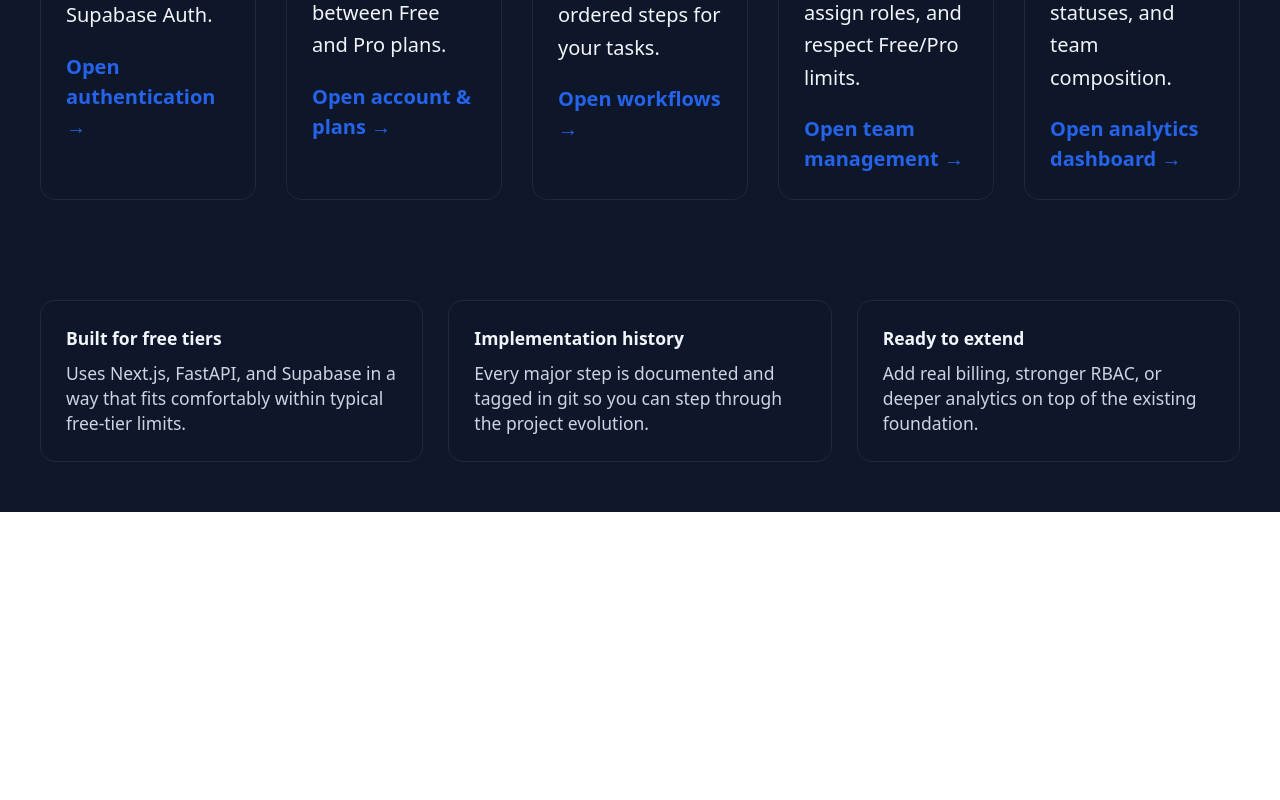
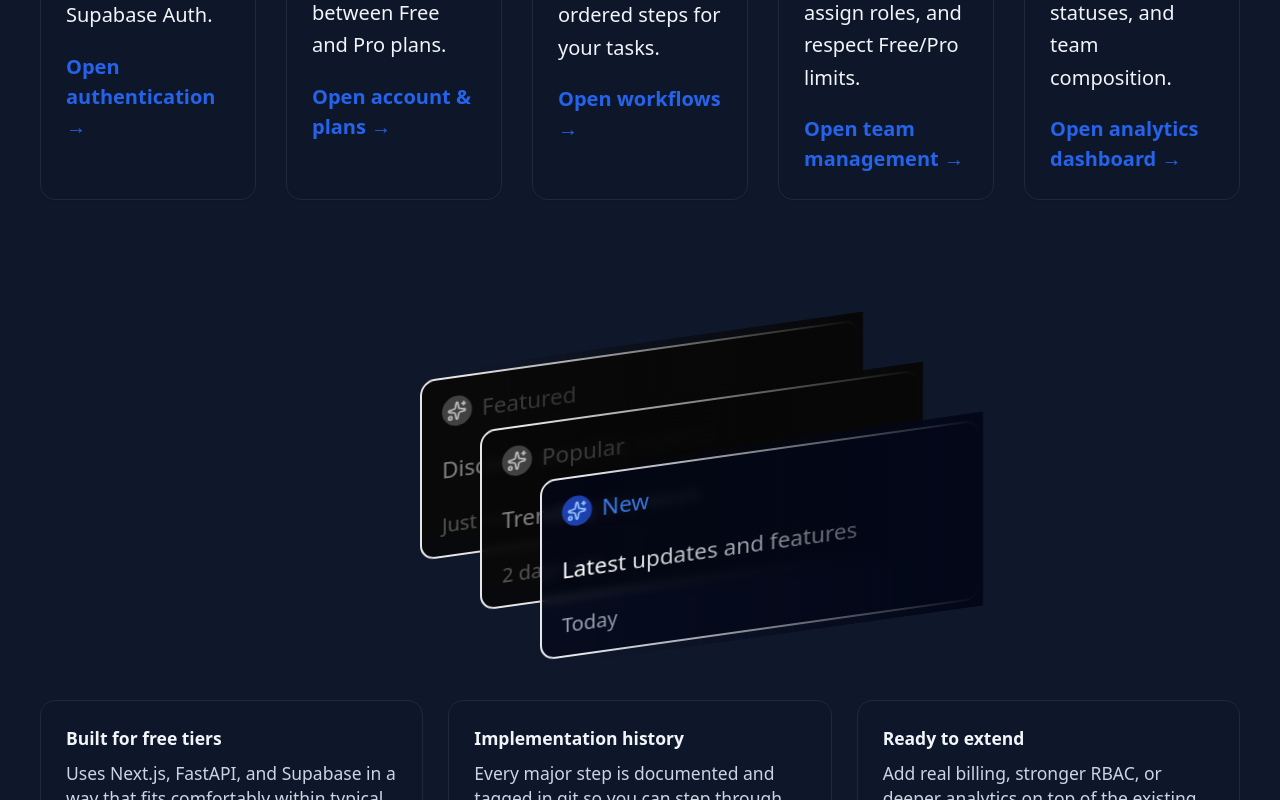
Before and after one commit to yskhub/TaskVault, a Next.js app in the folder taskvault-frontend/: page / in a window 1280 px wide. Shown: the part 600-1400 px from the top of the page. Before the commit the page ends 1112 px from the top, so only its background shows below. Built offline with nearby package versions, Linux system fonts and the light colour scheme.

Commit message:
Add display cards component and update home layout

```diff
--- a/taskvault-frontend/app/page.tsx
+++ b/taskvault-frontend/app/page.tsx
@@ -2,6 +2,8 @@
 
 import Link from "next/link";
 import { motion } from "framer-motion";
+
+import { DisplayCardsDemo } from "@/components/ui/demo";
 
 const sections = [
   {
@@ -104,6 +106,8 @@ export default function Home() {
           ))}
         </motion.section>
 
+        <DisplayCardsDemo />
+
         <motion.section
           className="mt-4 grid gap-5 md:grid-cols-3 text-sm text-slate-300"
           initial={{ opacity: 0, y: 10 }}
--- /dev/null
+++ b/taskvault-frontend/components/ui/demo.tsx
@@ -0,0 +1,48 @@
+"use client";
+
+import { Sparkles } from "lucide-react";
+
+import DisplayCards from "@/components/ui/display-cards";
+
+const defaultCards = [
+  {
+    icon: <Sparkles className="size-4 text-blue-300" />,
+    title: "Featured",
+    description: "Discover amazing content",
+    date: "Just now",
+    iconClassName: "text-blue-500",
+    titleClassName: "text-blue-500",
+    className:
+      "[grid-area:stack] hover:-translate-y-10 before:absolute before:w-[100%] before:outline-1 before:rounded-xl before:outline-border before:h-[100%] before:content-[''] before:bg-blend-overlay before:bg-background/50 grayscale-[100%] hover:before:opacity-0 before:transition-opacity before:duration-700 hover:grayscale-0 before:left-0 before:top-0",
+  },
+  {
+    icon: <Sparkles className="size-4 text-blue-300" />,
+    title: "Popular",
+    description: "Trending this week",
+    date: "2 days ago",
+    iconClassName: "text-blue-500",
+    titleClassName: "text-blue-500",
+    className:
+      "[grid-area:stack] translate-x-12 translate-y-10 hover:-translate-y-1 before:absolute before:w-[100%] before:outline-1 before:rounded-xl before:outline-border before:h-[100%] before:content-[''] before:bg-blend-overlay before:bg-background/50 grayscale-[100%] hover:before:opacity-0 before:transition-opacity before:duration-700 hover:grayscale-0 before:left-0 before:top-0",
+  },
+  {
+    icon: <Sparkles className="size-4 text-blue-300" />,
+    title: "New",
+    description: "Latest updates and features",
+    date: "Today",
+    iconClassName: "text-blue-500",
+    titleClassName: "text-blue-500",
+    className:
+      "[grid-area:stack] translate-x-24 translate-y-20 hover:translate-y-10",
+  },
+];
+
+export function DisplayCardsDemo() {
+  return (
+    <div className="flex min-h-[320px] w-full items-center justify-center py-10">
+      <div className="w-full max-w-3xl">
+        <DisplayCards cards={defaultCards} />
+      </div>
+    </div>
+  );
+}
--- /dev/null
+++ b/taskvault-frontend/components/ui/display-cards.tsx
@@ -0,0 +1,75 @@
+"use client";
+
+import type { ReactNode } from "react";
+import { Sparkles } from "lucide-react";
+
+import { cn } from "@/lib/utils";
+
+interface DisplayCardProps {
+  className?: string;
+  icon?: ReactNode;
+  title?: string;
+  description?: string;
+  date?: string;
+  iconClassName?: string;
+  titleClassName?: string;
+}
+
+function DisplayCard({
+  className,
+  icon = <Sparkles className="size-4 text-blue-300" />,
+  title = "Featured",
+  description = "Discover amazing content",
+  date = "Just now",
+  iconClassName = "text-blue-500",
+  titleClassName = "text-blue-500",
+}: DisplayCardProps) {
+  return (
+    <div
+      className={cn(
+        "relative flex h-36 w-[22rem] -skew-y-[8deg] select-none flex-col justify-between rounded-xl border-2 bg-muted/70 backdrop-blur-sm px-4 py-3 transition-all duration-700 after:absolute after:-right-1 after:top-[-5%] after:h-[110%] after:w-[20rem] after:bg-gradient-to-l after:from-background after:to-transparent after:content-[''] hover:border-white/20 hover:bg-muted [&>*]:flex [&>*]:items-center [&>*]:gap-2",
+        className
+      )}
+    >
+      <div>
+        <span className={cn("relative inline-block rounded-full bg-blue-800 p-1", iconClassName)}>
+          {icon}
+        </span>
+        <p className={cn("text-lg font-medium", titleClassName)}>{title}</p>
+      </div>
+      <p className="whitespace-nowrap text-lg">{description}</p>
+      <p className="text-muted-foreground">{date}</p>
+    </div>
+  );
+}
+
+interface DisplayCardsProps {
+  cards?: DisplayCardProps[];
+}
+
+export default function DisplayCards({ cards }: DisplayCardsProps) {
+  const defaultCards: DisplayCardProps[] = [
+    {
+      className:
+        "[grid-area:stack] hover:-translate-y-10 before:absolute before:w-[100%] before:outline-1 before:rounded-xl before:outline-border before:h-[100%] before:content-[''] before:bg-blend-overlay before:bg-background/50 grayscale-[100%] hover:before:opacity-0 before:transition-opacity before:duration:700 hover:grayscale-0 before:left-0 before:top-0",
+    },
+    {
+      className:
+        "[grid-area:stack] translate-x-16 translate-y-10 hover:-translate-y-1 before:absolute before:w-[100%] before:outline-1 before:rounded-xl before:outline-border before:h-[100%] before:content-[''] before:bg-blend-overlay before:bg-background/50 grayscale-[100%] hover:before:opacity-0 before:transition-opacity before:duration:700 hover:grayscale-0 before:left-0 before:top-0",
+    },
+    {
+      className:
+        "[grid-area:stack] translate-x-32 translate-y-20 hover:translate-y-10",
+    },
+  ];
+
+  const displayCards = cards || defaultCards;
+
+  return (
+    <div className="grid [grid-template-areas:'stack'] place-items-center opacity-100 animate-in fade-in-0 duration-700">
+      {displayCards.map((cardProps, index) => (
+        <DisplayCard key={index} {...cardProps} />
+      ))}
+    </div>
+  );
+}
--- /dev/null
+++ b/taskvault-frontend/lib/utils.ts
@@ -0,0 +1,3 @@
+export function cn(...classes: Array<string | number | false | null | undefined>) {
+  return classes.filter(Boolean).join(" ");
+}
--- a/taskvault-frontend/package.json
+++ b/taskvault-frontend/package.json
@@ -12,6 +12,7 @@
     "autoprefixer": "^10.4.20",
     "chart.js": "^4.5.1",
     "framer-motion": "^12.25.0",
+    "lucide-react": "^0.562.0",
     "next": "16.1.1",
     "postcss": "^8.4.47",
     "react": "19.2.3",
--- a/taskvault-frontend/tailwind.config.js
+++ b/taskvault-frontend/tailwind.config.js
@@ -10,7 +10,11 @@ module.exports = {
     extend: {
       colors: {
         primary: "#0F172A",   // dark slate
-        accent: "#2563EB"     // blue CTA
+        accent: "#2563EB",    // blue CTA
+        background: "#020617",
+        muted: "#020617",
+        "muted-foreground": "#9CA3AF",
+        border: "#1F2937"
       }
     }
   },
```
Also changed, not shown: 1 other file (tests, documents, lock files or other folders).
